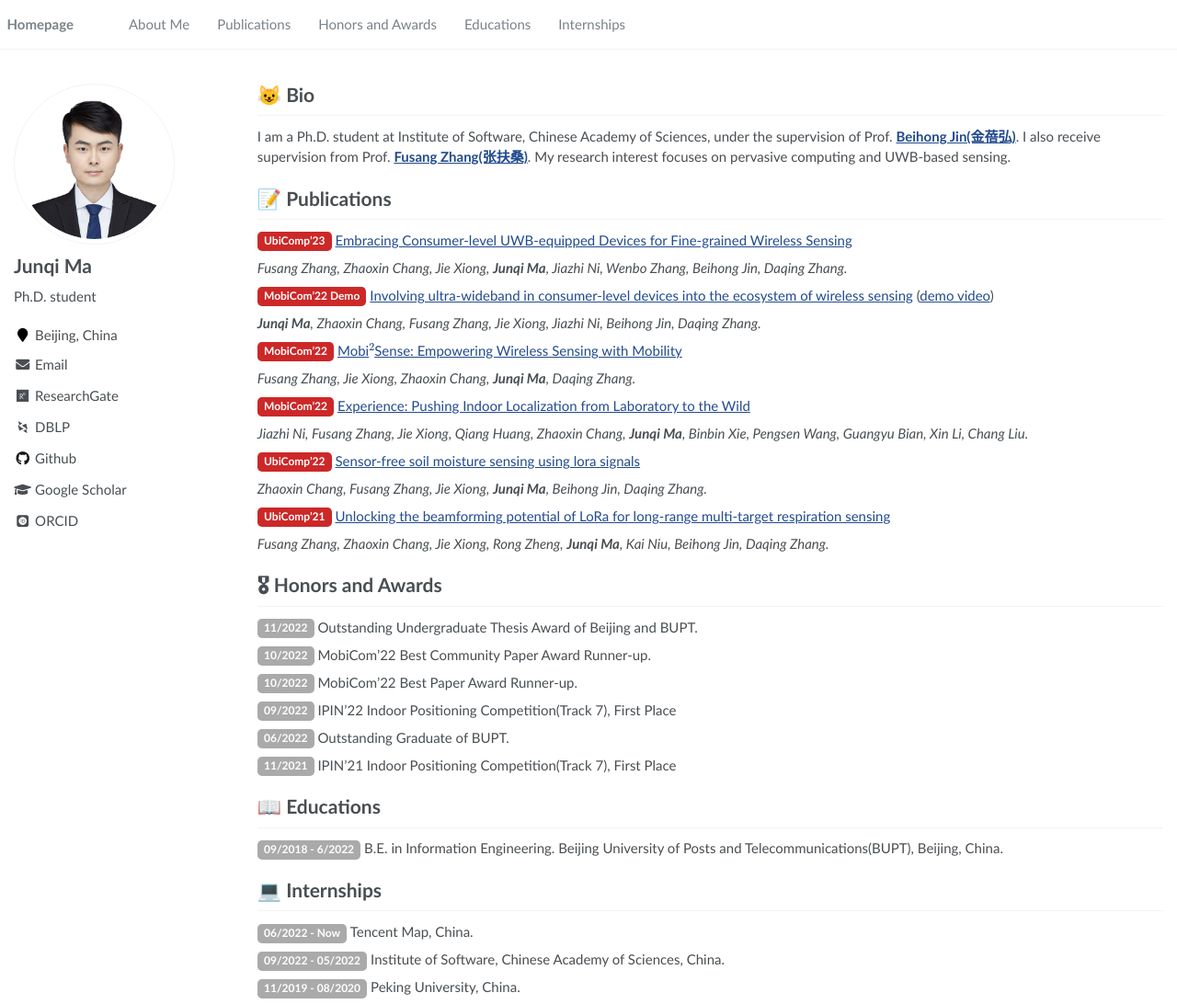
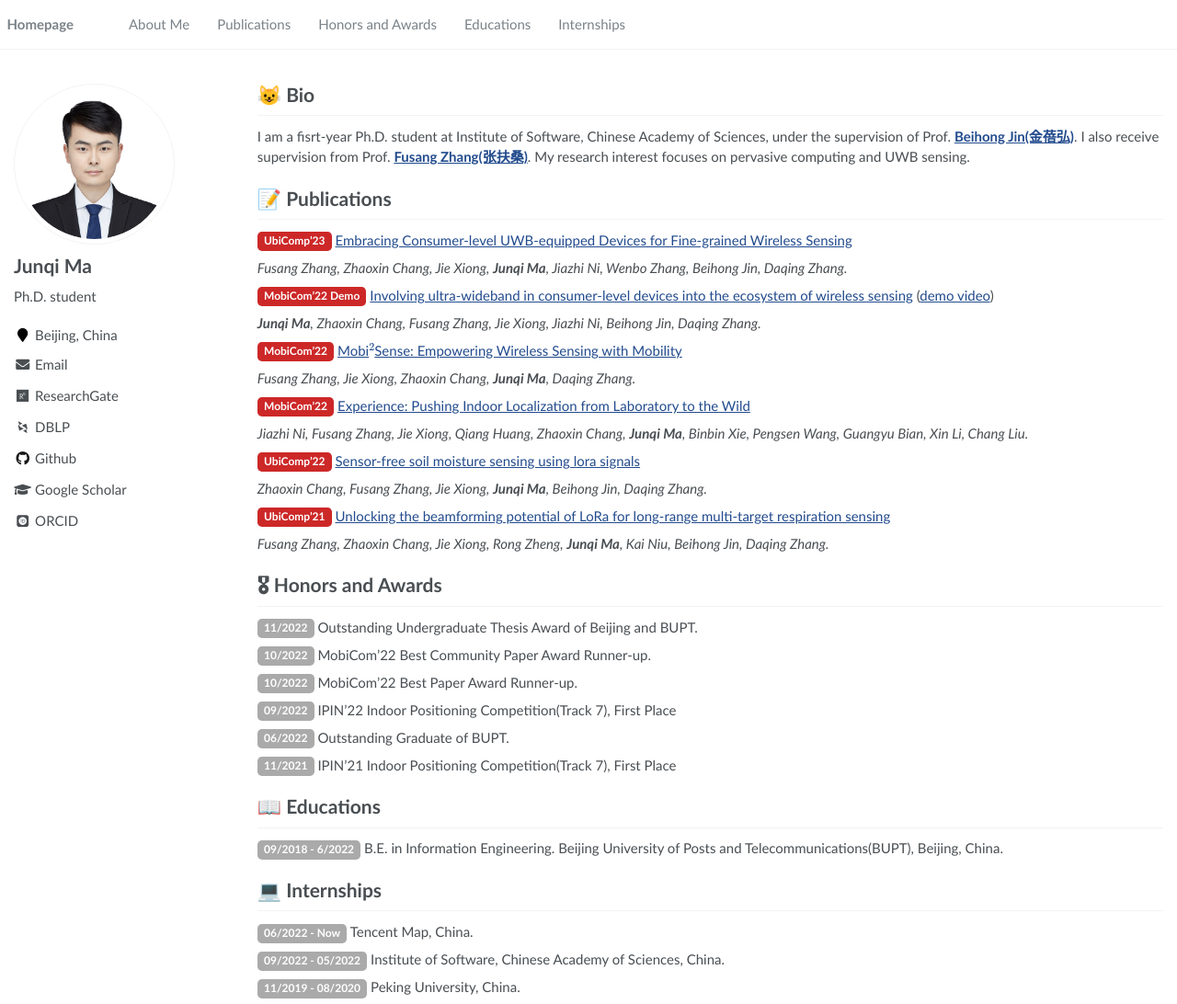
Before and after one commit to junqi-ma/junqi-ma.github.io, a Jekyll site: the page built from _pages/about.md, in a window 1280 px wide and 1092 px high. Shown: the whole window at 92% size. Built offline with Jekyll 4.4.1, drawn with Linux system fonts in a browser that asks for light colours; some web fonts are replaced; formulas are drawn with MathJax 3.

Commit message:
Update about.md

```diff
--- a/_pages/about.md
+++ b/_pages/about.md
@@ -46,7 +46,7 @@ redirect_from:
 <span class='anchor' id='about-me'></span>
 
 # 😺 Bio
-I am a Ph.D. student at Institute of Software, Chinese Academy of Sciences, under the supervision of Prof. **[Beihong Jin(金蓓弘)](http://work.iscas.ac.cn/index.php/Jinbeihong/index/)**. I also receive supervision from Prof. **[Fusang Zhang(张扶桑)](https://people.ucas.ac.cn/~zhangfusang?language=en)**. My research interest focuses on pervasive computing and UWB-based sensing.
+I am a fisrt-year Ph.D. student at Institute of Software, Chinese Academy of Sciences, under the supervision of Prof. **[Beihong Jin(金蓓弘)](http://work.iscas.ac.cn/index.php/Jinbeihong/index/)**. I also receive supervision from Prof. **[Fusang Zhang(张扶桑)](https://people.ucas.ac.cn/~zhangfusang?language=en)**. My research interest focuses on pervasive computing and UWB sensing.
 
 # 📝 Publications
 <span class = 'label label-paper' href = 'https://dl.acm.org/doi/abs/10.1145/3569487'>UbiComp'23</span> [Embracing Consumer-level UWB-equipped Devices for Fine-grained Wireless Sensing](https://dl.acm.org/doi/abs/10.1145/3569487)
```
